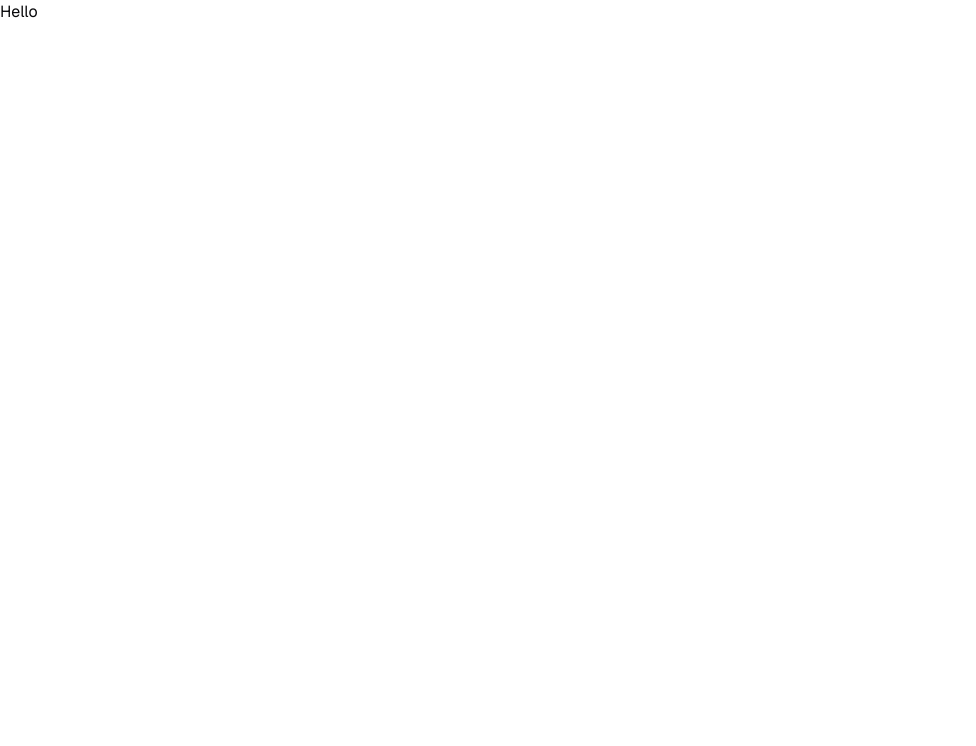
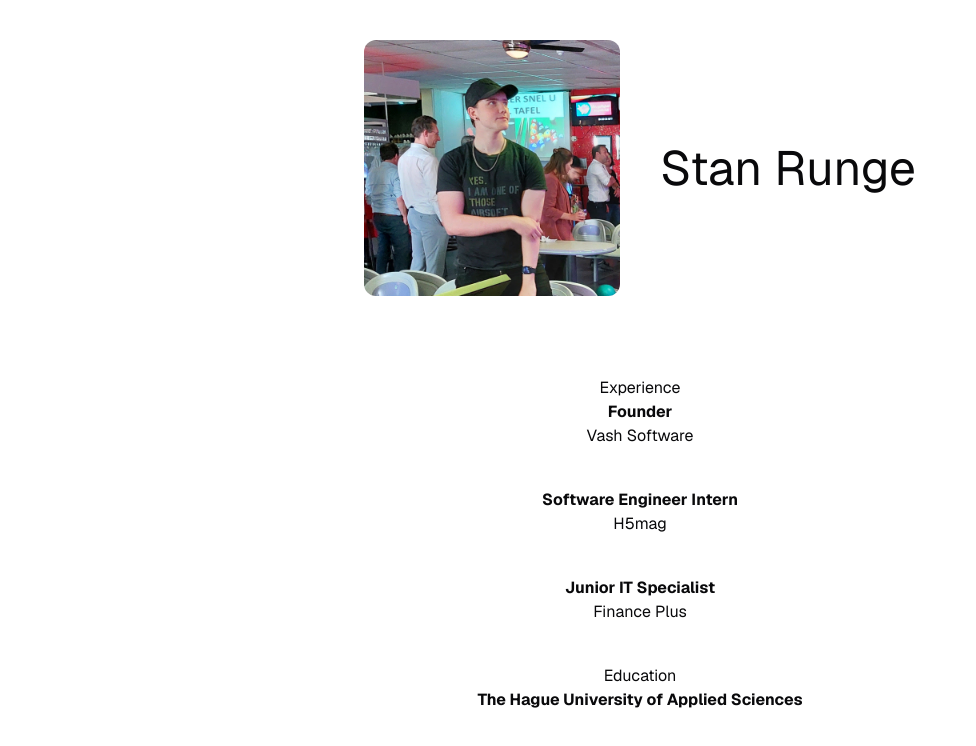
Before and after one commit to stanrunge/personal-website, a Next.js app: page / in a window 1280 px wide. Shown: the top 746 px of the page, without its empty margins (0-976 px from the left). Built offline with nearby package versions, Linux system fonts and the light colour scheme.

Commit message:
feat: add basic info and styling

```diff
--- a/app/page.tsx
+++ b/app/page.tsx
@@ -1,3 +1,28 @@
 export default async function Index() {
-  return <>Hello</>;
+  return (
+    <div>
+      <div className="flex items-center place-content-center gap-10 py-10">
+        <img src="stan.jpg" alt="Stan Runge" className="rounded-xl size-64" />
+        <h1 className="text-5xl">Stan Runge</h1>
+      </div>
+
+      <div className="text-center my-10">
+        <h2>Experience</h2>
+        <b>Founder</b>
+        <p>Vash Software</p>
+      </div>
+      <div className="text-center my-10">
+        <b>Software Engineer Intern</b>
+        <p>H5mag</p>
+      </div>
+      <div className="text-center my-10">
+        <b>Junior IT Specialist</b>
+        <p>Finance Plus</p>
+      </div>
+      <div className="text-center my-10">
+        <h2>Education</h2>
+        <b>The Hague University of Applied Sciences</b>
+      </div>
+    </div>
+  );
 }
```
